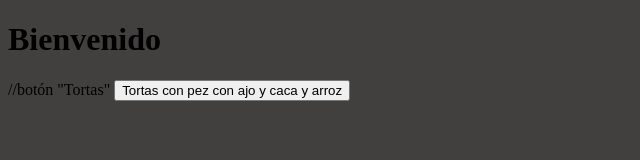
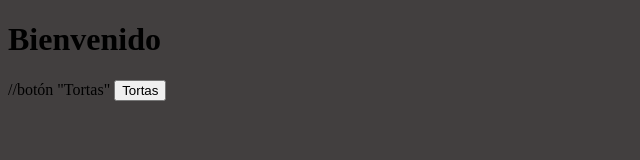
Before and after one commit to JuanAngelMC0/pedidos, a plain HTML site: page index.html in a window 1280 px wide. Shown: the whole page, without its empty margins (0-640 px from the left). Drawn offline with Linux system fonts and the light colour scheme.

Commit message:
Co-authored-by: Chrisstoo <Chrisstoo@users.noreply.github.com>

```diff
--- a/index.html
+++ b/index.html
@@ -8,6 +8,6 @@
   <body>
     <h1>Bienvenido</h1>
     //botón "Tortas"
-<button class="botonMenu" type="button" name="button">Tortas con pez con ajo y caca y arroz</button>
+<button class="botonMenu" type="button" name="button">Tortas</button>
   </body>
 </html>
```
